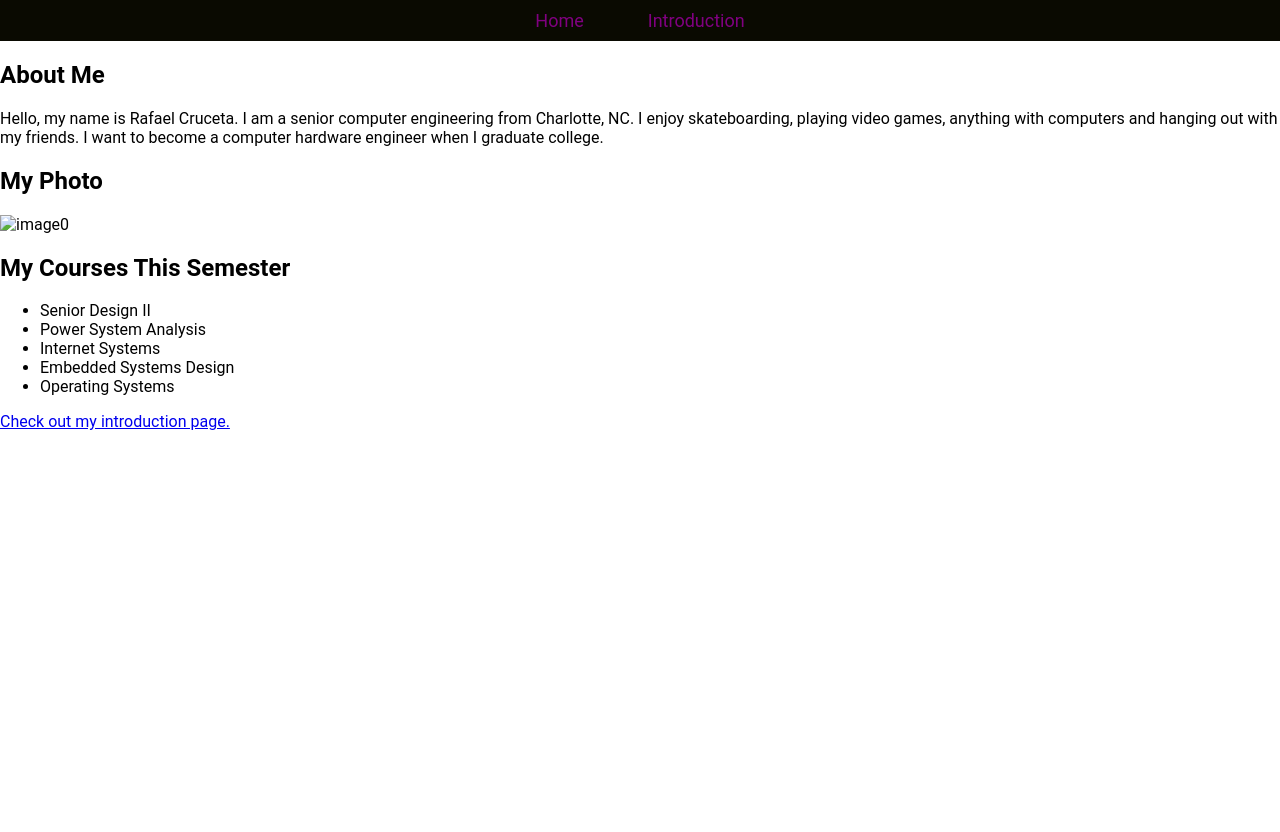
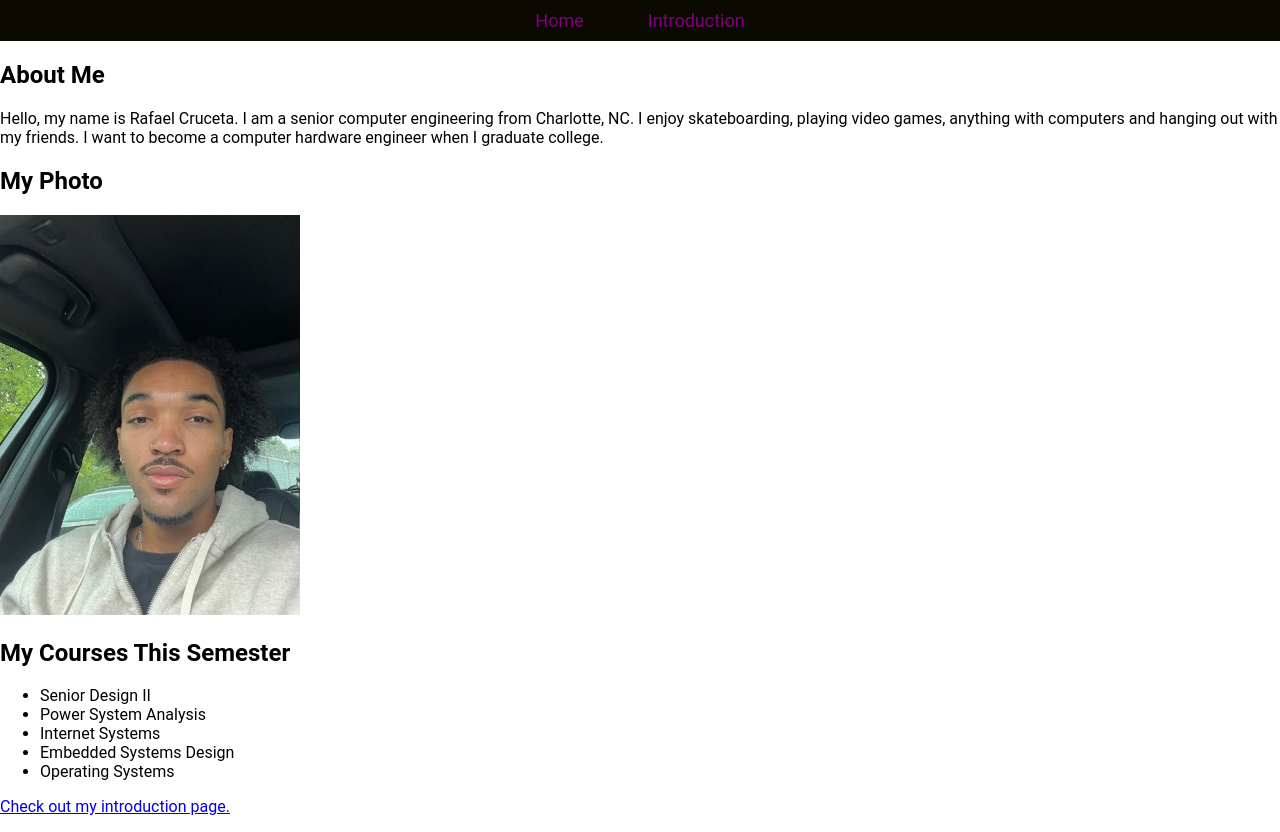
Before and after one commit to Rwcruceta/Rwcruceta.github.io, a plain HTML site: page index.html in a window 1280 px wide. Before the commit the page ends 800 px from the top, so only its background shows below. Drawn offline with Linux system fonts and the light colour scheme.

Commit message:
Update index.html

```diff
--- a/index.html
+++ b/index.html
@@ -22,7 +22,7 @@
 
 <section>
     <h2>My Photo</h2>
-    <img src="img/image0.jpeg" width="300" alt="image0">
+    <img src="image0.jpeg" width="300" alt="image0">
 </section>
 
 <section>
```
